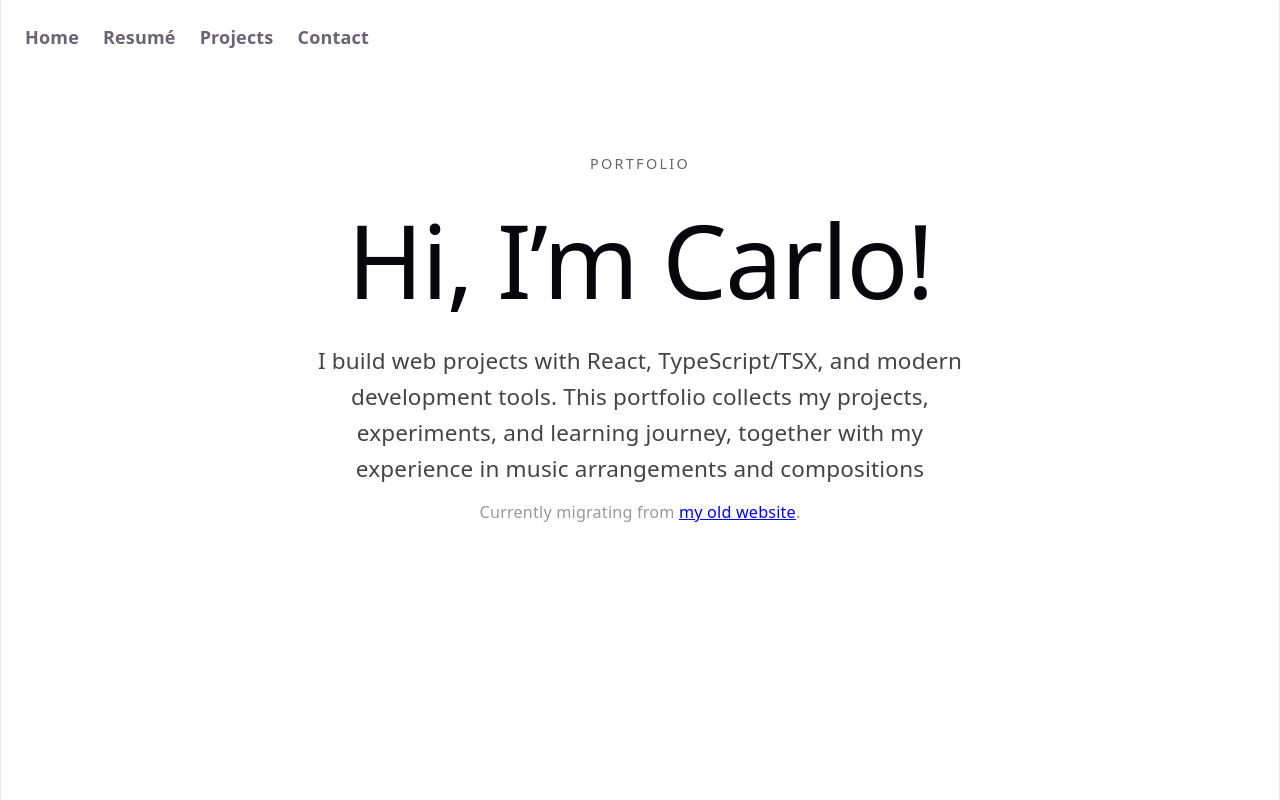
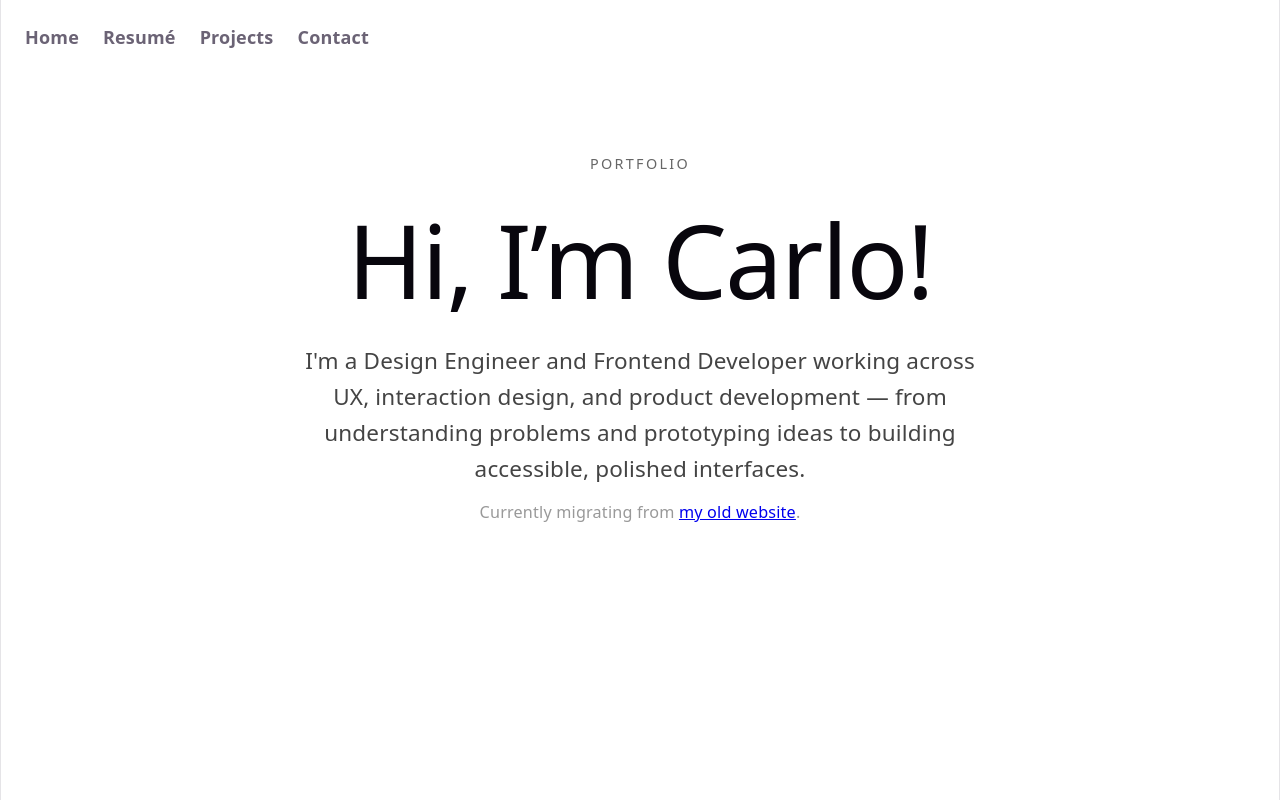
Before and after one commit to CarloBarone-info/website, a React (Vite) app: page /#/ in a window 1280 px wide. Built offline with nearby package versions, Linux system fonts and the light colour scheme.

Commit message:
fix: Hero statement more compliant with a job-searching oriented goal

```diff
--- a/src/components/Hero.tsx
+++ b/src/components/Hero.tsx
@@ -4,10 +4,10 @@ export function Hero() {
       <p className="eyebrow">Portfolio</p>
       <h1>Hi, I’m Carlo!</h1>
       <p className="intro">
-        I build web projects with React, TypeScript/TSX, and modern development
-        tools. This portfolio collects my projects, experiments, and learning
-        journey, together with my experience in music arrangements and
-        compositions
+        I'm a Design Engineer and Frontend Developer working across UX,
+        interaction design, and product development — from understanding
+        problems and prototyping ideas to building accessible, polished
+        interfaces.
       </p>
       <p className="obs">
         Currently migrating from{" "}
```
